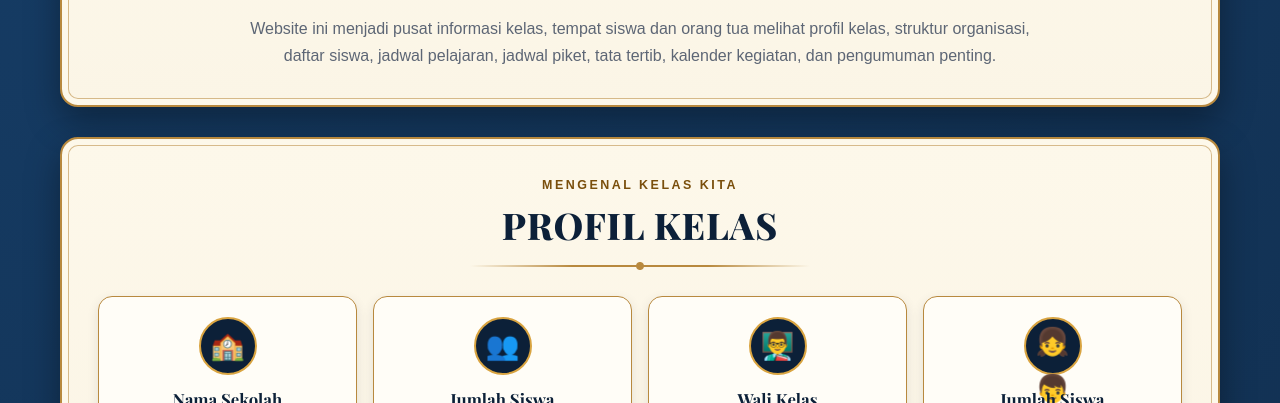
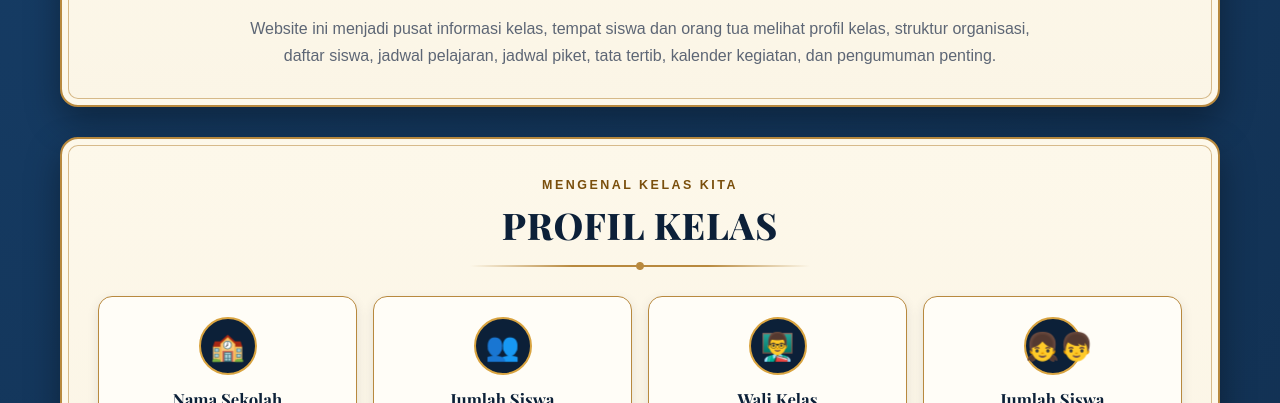
Before and after one commit to Munir-w/belajar-website, a plain HTML site: page index.html in a window 1280 px wide. Shown: the part 549-952 px from the top of the page. Drawn offline with nearby package versions, Linux system fonts and the light colour scheme.

Commit message:
Update style.css
Perbaikan icon agar tidak bertumpuk

```diff
--- a/style.css
+++ b/style.css
@@ -316,18 +316,24 @@ a:focus-visible {
   text-align: center;
 }
 
-/* Ikon emoji di dalam lingkaran biru tua berbingkai emas */
+
+/* Ikon emoji di dalam lingkaran biru tua */
 .info-icon {
   display: grid;
   place-items: center;
+  flex: 0 0 58px;
   width: 58px;
   height: 58px;
-  margin: 0 auto 10px;
+  margin: 0 auto 14px;
+  padding: 0;
   font-size: 1.7rem;
+  line-height: 1;
+  white-space: nowrap;
   border: 2px solid var(--gold);
   border-radius: 50%;
   background: var(--navy);
 }
+
 
 .info-icon {
   display: grid;
```
